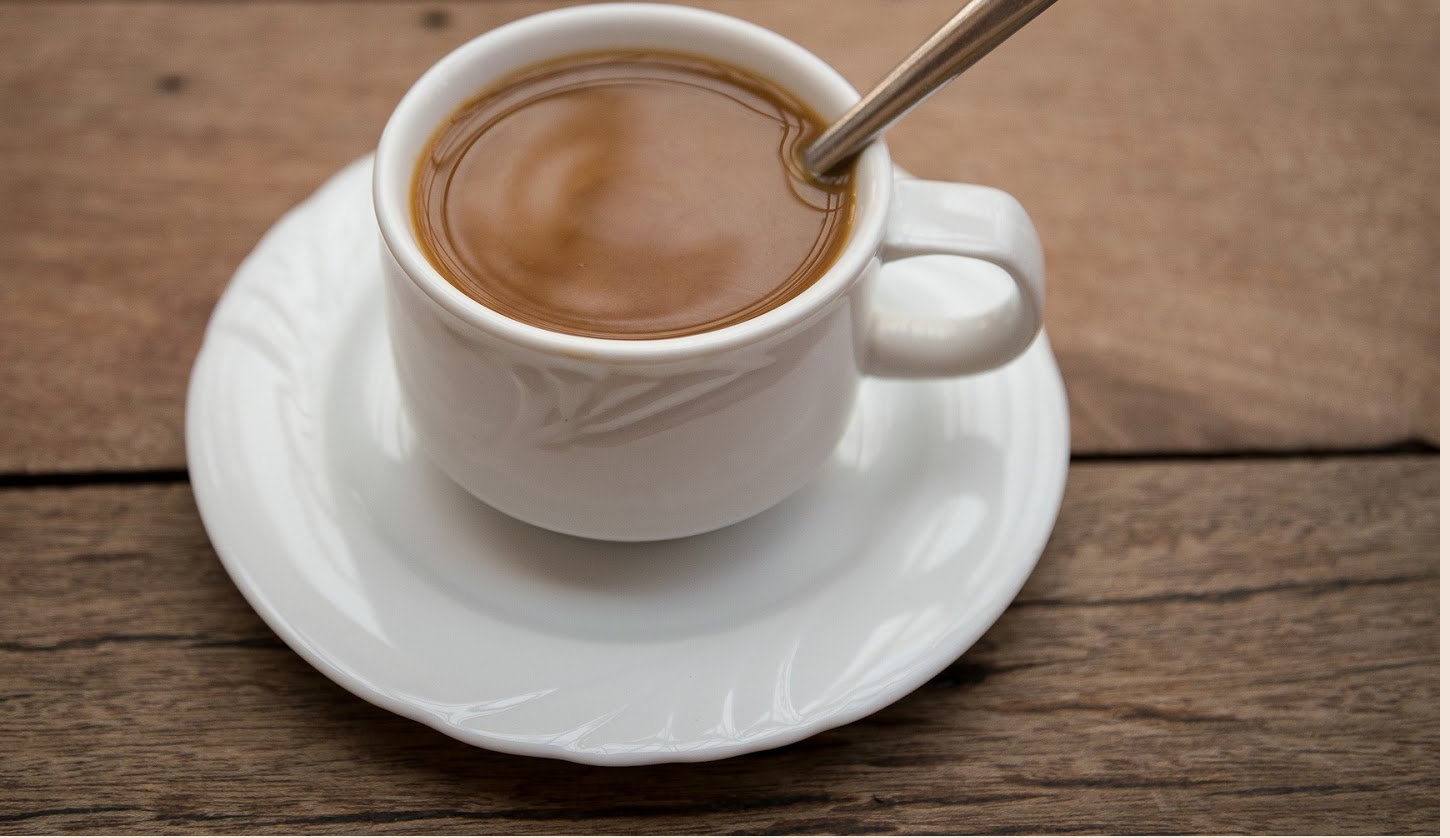
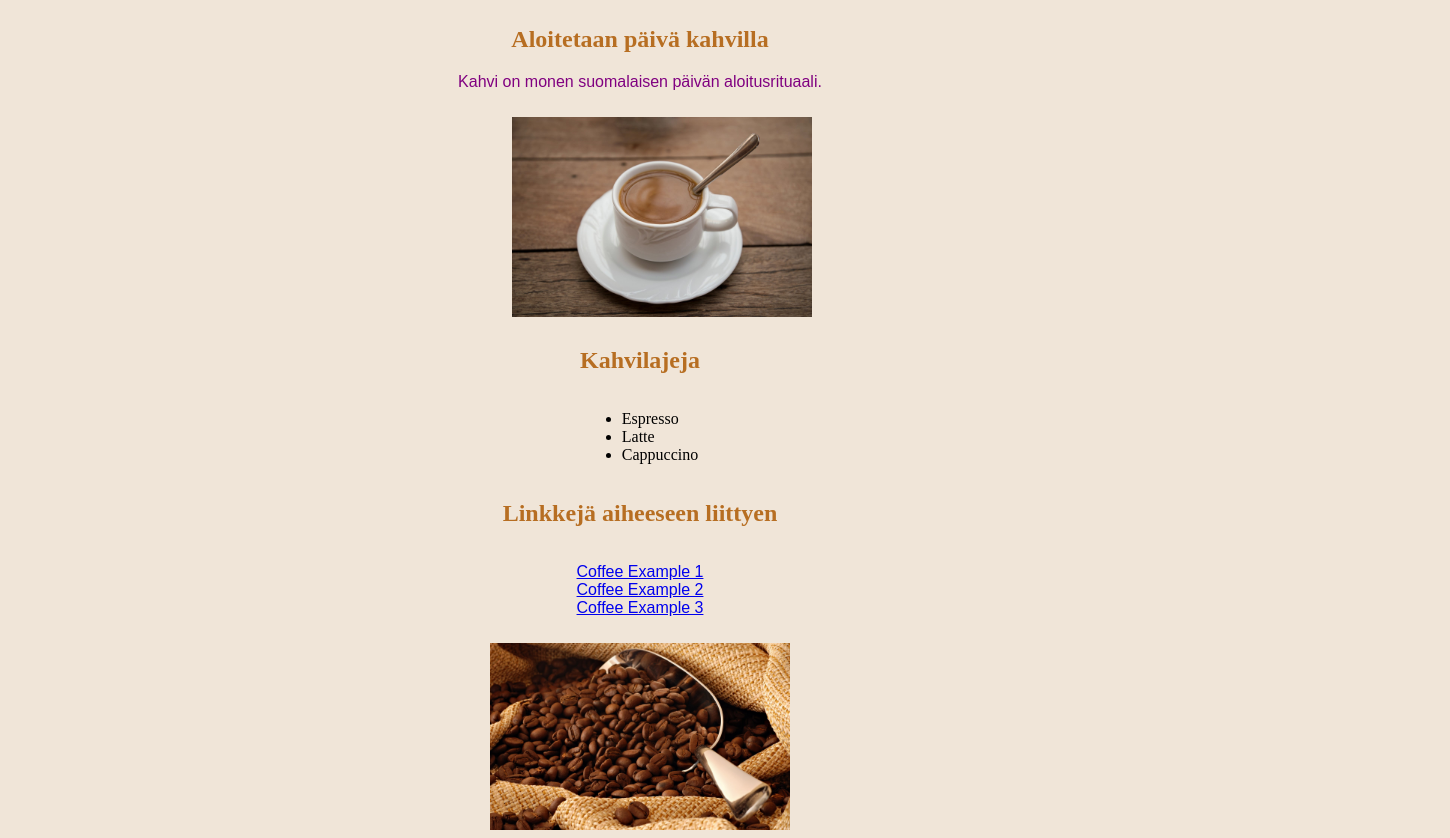
Before and after one commit to lraivisto/lraivisto.github.io, a plain HTML site: page eka-sivu-o2a/index.html in a window 1280 px wide. Shown: the top 838 px of the page, 1450 px wide, since content can reach past the window. Drawn offline with Linux system fonts and the light colour scheme; files whose address does not match are found by name.

Commit message:
Finnish assingement 02A - Eka oma sivu alkuun

```diff
--- a/eka-sivu-o2a/style.css
+++ b/eka-sivu-o2a/style.css
@@ -13,6 +13,17 @@
 
 html {
   background-color: var(--background-color);
+}
+
+img {
+  float: right;
+  margin: var(--image-margin);
+  max-width: 300px;
+  /* or whatever size you prefer */
+  max-height: 300px;
+  /* or whatever size you prefer */
+  width: auto;
+  height: auto;
 }
 
 body {
@@ -32,15 +43,18 @@ h1 {
 h2 {
   color: var(--secondary-color);
   font-family: 'Times New Roman', serif;
+  text-align: center;
 }
 
 p {
   color: var(--text-color);
   font-family: 'Arial', sans-serif;
+  text-align: center;
 }
 
 .fancy-teksti {
   color: var(--fancy-text-color);
+  text-align: center;
 }
 
 .box {
```
Also changed, not shown: eka-sivu-o2a/kahvi-kuva1.jpg (renamed from kahvi-kuva1.jpg), eka-sivu-o2a/kahvi-kuva2.jpg (added).
